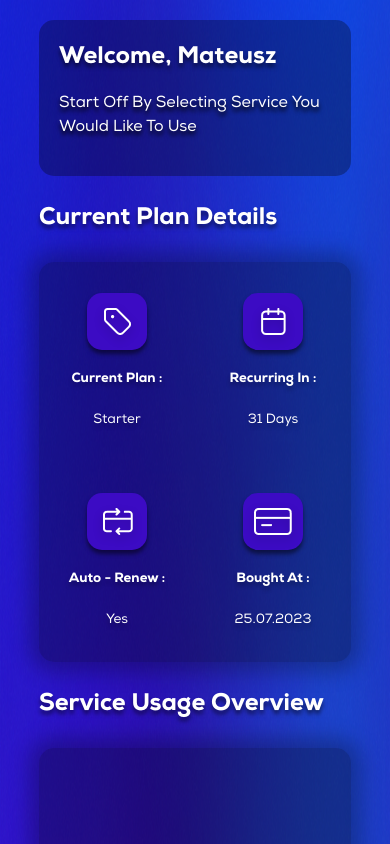
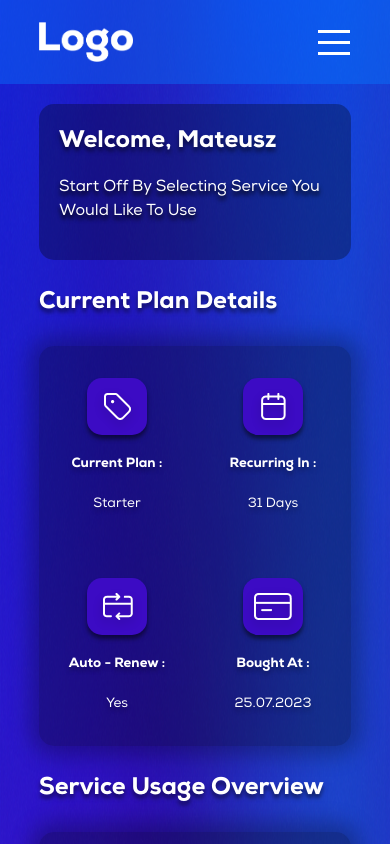
Before and after one commit to Intrgalactic/create-boss-test, a React (Vite) app: page /dashboard in a window 390 px wide. Shown: the top 844 px of the page. Built offline with nearby package versions, Linux system fonts and the light colour scheme; no server answers.

Commit message:
added dashboard nav

```diff
--- a/src/components/file-input-container.jsx
+++ b/src/components/file-input-container.jsx
@@ -7,15 +7,17 @@ export function FileInputContainer({ file, setFile, textInput }) {
         fileRef.current.addEventListener('dragover', handleFileInputDrag);
         fileRef.current.addEventListener('dragleave', removeDragEffect)
         fileRef.current.addEventListener('dragend', removeDragEffect);
-        fileRef.current.addEventListener('drop',handleFileDrop);
+        fileRef.current.addEventListener('drop', handleFileDrop);
         if (fileRef.current && file) {
             fileRef.current.classList.add("attached-file");
         }
         return () => {
-            fileRef.current.removeEventListener("dragover",handleFileInputDrag);
-            fileRef.current.removeEventListener('dragleave', removeDragEffect)
-            fileRef.current.removeEventListener('dragend', removeDragEffect);
-            fileRef.current.removeEventListener('drop',handleFileDrop);
+            if (fileRef.current) {
+                fileRef.current.removeEventListener("dragover", handleFileInputDrag);
+                fileRef.current.removeEventListener('dragleave', removeDragEffect)
+                fileRef.current.removeEventListener('dragend', removeDragEffect);
+                fileRef.current.removeEventListener('drop', handleFileDrop);
+            }
         }
     }, [file, setFile]);
 
--- a/src/index.css
+++ b/src/index.css
@@ -1731,8 +1731,10 @@ footer {
   .nav-button {
     display: block;
   }
-
-  header .visible {
+  .dashboard-header .header__container {
+    padding-top: 0;
+  }
+  header .visible,.dashboard-header .visible {
     width: 50vw;
     display: block;
     position: fixed;
@@ -2174,7 +2176,33 @@ footer {
     padding-block: 25px;
   }
   .dashboard-header {
+    display:block;
+    position: relative;
+    width: 100vw;
+    height: 20vh;
+    margin-inline:0;
+    border-radius: 0;
+    margin-block:0;
+  }
+  .dashboard-header nav a::after {
     display:none;
+  }
+  .dashboard-header nav .nav-button::after {
+    left:0;
+  }
+  .dashboard-header nav {
+    height: 100%;
+    margin-top: 0;
+    display:none;
+  }
+  .dashboard-header .header__container {
+    display:flex;
+    width: 80%;
+    justify-content: flex-start;
+    margin:auto;
+  }
+  .dashboard-header img {
+    width: 30%;
   }
   .dashboard__container {
     margin-left: 0;
--- a/src/utils/dashboard-static-data.js
+++ b/src/utils/dashboard-static-data.js
@@ -49,14 +49,14 @@ export const dashboardActionsData = [
         images: [webpMessageImage,messageImage],
         imgHeight: "22px",
         imgWidth: "22px",
-        link: "speech-to-text",
+        link: "services/speech-to-text",
         linkDescription: "Speech To Text"
     },
     {
         images: [microphoneImage,webpMicrophoneImage],
         imgHeight: "22px",
         imgWidth: "16px",
-        link: "text-to-speech",
+        link: "services/text-to-speech",
         linkDescription: "Text To Speech"
     },
     {
```
